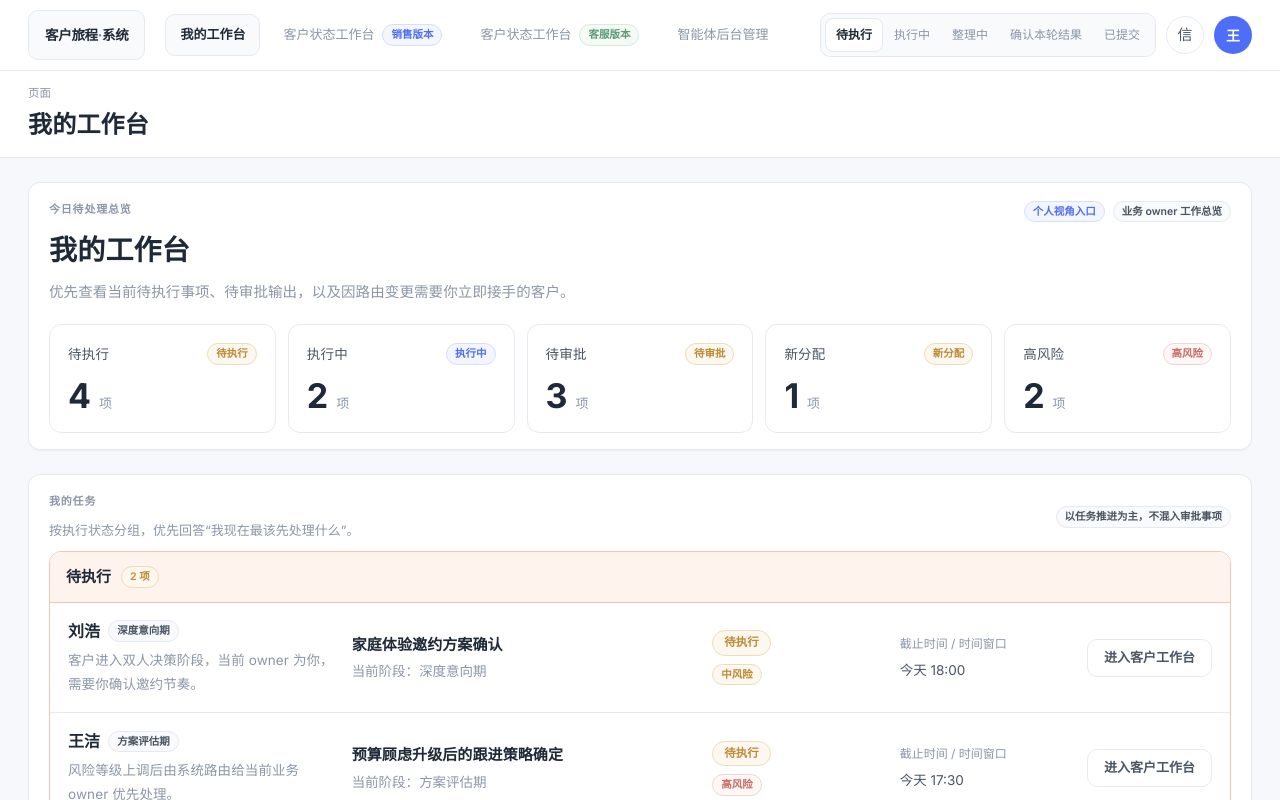
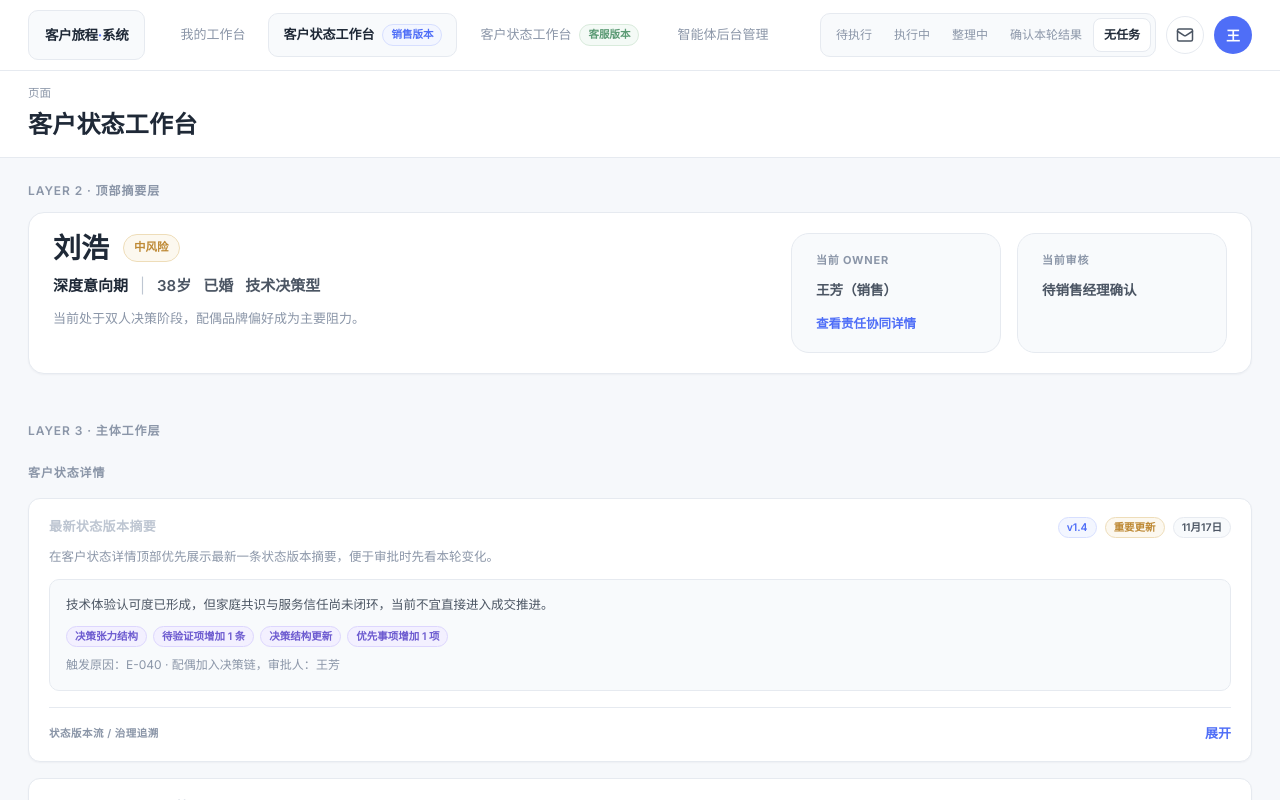
Before and after one commit to Vickysh221/tw-demo-project, a React (Vite) app: page / in a window 1280 px wide. Shown: the top 800 px of the page. Built offline with nearby package versions, Linux system fonts and the light colour scheme.

Commit message:
fix: 将任务状态"已提交"改为"无任务"并更新相关逻辑
更新任务状态选项和相关逻辑，将"已提交"状态改为"无任务"以更准确反映任务完成后的状态
同时调整默认页面和任务状态，优化消息图标显示

```diff
--- a/src/App.tsx
+++ b/src/App.tsx
@@ -10,7 +10,7 @@ import SalesPage from "./pages/SalesPage";
 import WorkspacePage from "./pages/WorkspacePage";
 import type { ApprovalItem } from "./pages/myWorkbenchParts";
 
-const taskStateOptions: TaskPanelState[] = ["待执行", "执行中", "整理中", "确认本轮结果", "已提交"];
+const taskStateOptions: TaskPanelState[] = ["待执行", "执行中", "整理中", "确认本轮结果", "无任务"];
 
 const nav: Array<{ id: PageId; label: string }> = [
   { id: "myWorkbench", label: "我的工作台" },
@@ -20,8 +20,8 @@ const nav: Array<{ id: PageId; label: string }> = [
 ];
 
 export default function App() {
-  const [page, setPage] = useState<PageId>("myWorkbench");
-  const [globalTaskState, setGlobalTaskState] = useState<TaskPanelState>("待执行");
+  const [page, setPage] = useState<PageId>("workspaceSales");
+  const [globalTaskState, setGlobalTaskState] = useState<TaskPanelState>("无任务");
   const [messagePanelOpen, setMessagePanelOpen] = useState(false);
 
   const openApprovalDetail = (item: ApprovalItem) => {
@@ -163,10 +163,15 @@ export default function App() {
               height: 38,
               cursor: "pointer",
               color: C.text1,
-              fontSize: 15,
+              display: "flex",
+              alignItems: "center",
+              justifyContent: "center",
             }}
           >
-            信
+            <svg width="18" height="18" viewBox="0 0 24 24" fill="none" stroke="currentColor" strokeWidth="2" strokeLinecap="round" strokeLinejoin="round">
+              <rect x="2" y="4" width="20" height="16" rx="2" />
+              <path d="m22 7-8.97 5.7a1.94 1.94 0 0 1-2.06 0L2 7" />
+            </svg>
             {messages.length > 0 && (
               <span
                 style={{
@@ -268,7 +273,7 @@ export default function App() {
                       <DecisionTensionCard data={profileUpdatePacket.tension} compact />
                     </div>
                     <div style={{ display: "flex", gap: 8, flexWrap: "wrap" }}>
-                      <PrimaryBtn onClick={() => setGlobalTaskState("已提交")}>确认状态更新</PrimaryBtn>
+                      <PrimaryBtn onClick={() => setGlobalTaskState("无任务")}>确认状态更新</PrimaryBtn>
                       <SecondaryBtn>修改</SecondaryBtn>
                     </div>
                   </div>
--- a/src/app/types.ts
+++ b/src/app/types.ts
@@ -4,7 +4,7 @@ export type PageId = "myWorkbench" | "workspaceSales" | "workspaceCs" | "sales"
 export type WorkspaceRoleVariant = "sales" | "cs";
 export type PillVariant = "green" | "blue" | "amber" | "red" | "neutral";
 export type TagVariant = PillVariant | "purple";
-export type TaskPanelState = "待执行" | "执行中" | "整理中" | "确认本轮结果" | "已提交";
+export type TaskPanelState = "待执行" | "执行中" | "整理中" | "确认本轮结果" | "无任务";
 
 export type StatusPillProps = {
   label: string;
--- a/src/pages/WorkspacePage.tsx
+++ b/src/pages/WorkspacePage.tsx
@@ -75,7 +75,7 @@ export default function WorkspacePage({ roleVariant, taskPanelState, setTaskPane
           submittedHistoryEvent: { id: "E-042", type: "CS_OUTREACH", typeLabel: "客服回访", owner: "李明", date: "今天", summary: "已提交本轮服务回访与家庭体验协同确认结果：确认客户愿意先接收服务说明，并等待销售继续承接家庭体验安排。", status: "已提交" },
         } as const;
   const { currentTask, reviewPacket, processingSteps, liveWorkspace, submittedHistoryEvent } = workspaceTaskContent;
-  const historyEvents = (taskPanelState === "已提交" ? [submittedHistoryEvent, ...customer.events] : customer.events).filter((event) => historyOwnerFilter === "全部" || event.owner === historyOwnerFilter);
+  const historyEvents = (taskPanelState === "无任务" ? [submittedHistoryEvent, ...customer.events] : customer.events).filter((event) => historyOwnerFilter === "全部" || event.owner === historyOwnerFilter);
   const historyOwnerOptions = ["全部", "王芳", "赵晨", "李明"] as const;
   const latestStateVersion = customer.stateVersions[0];
   const latestVersionNewItems =
@@ -118,8 +118,8 @@ export default function WorkspacePage({ roleVariant, taskPanelState, setTaskPane
   const purple = { color: "#6D5BD0", bg: "#F3F0FF", border: "#DDD6FE" } as const;
   const renderApprovalActions = () => (
     <>
-      <PrimaryBtn onClick={() => setTaskPanelState("已提交")}>审批并提交</PrimaryBtn>
-      <SecondaryBtn onClick={() => setTaskPanelState("已提交")}>修改后提交</SecondaryBtn>
+      <PrimaryBtn onClick={() => setTaskPanelState("无任务")}>审批并提交</PrimaryBtn>
+      <SecondaryBtn onClick={() => setTaskPanelState("无任务")}>修改后提交</SecondaryBtn>
       <DangerBtn onClick={() => setTaskPanelState("执行中")}>驳回并返回执行中</DangerBtn>
     </>
   );
@@ -423,7 +423,7 @@ export default function WorkspacePage({ roleVariant, taskPanelState, setTaskPane
           {renderTopAssignmentCard()}
         </div>
         <div className="top-dual" style={{ display: "grid", gridTemplateColumns: "1fr", gap: 24, marginBottom: 24 }}>
-          {taskPanelState !== "已提交" && <Card style={{ background: C.surface, borderColor: C.border }}><CardPad><div style={{ display: "flex", justifyContent: "space-between", alignItems: "flex-start", gap: 16, flexWrap: "wrap", marginBottom: 12 }}><div><div style={{ display: "flex", alignItems: "center", gap: 8, marginBottom: 8, flexWrap: "wrap" }}><div style={{ fontSize: 11, fontWeight: 600, color: C.amber, letterSpacing: 0.8, textTransform: "uppercase" }}>负责人专属当前任务</div><Tag label="仅负责人可见" variant="amber" small /><Tag label={`时间窗口：${currentTask.timeWindow}`} variant="neutral" small /></div><div style={{ fontSize: 12.5, color: C.text2 }}>人机协作任务面板</div></div><Tag label={`当前状态：${taskPanelState}`} variant={taskPanelState === "确认本轮结果" ? "amber" : taskPanelState === "执行中" || taskPanelState === "整理中" ? "blue" : "neutral"} /></div>{renderTaskStateBody()}<div style={{ display: "flex", gap: 8, flexWrap: "wrap", marginTop: 12 }}>{renderTaskStateActions()}</div></CardPad></Card>}
+          {taskPanelState !== "无任务" && <Card style={{ background: C.surface, borderColor: "#E8B4B4", borderWidth: 4 }}><CardPad><div style={{ display: "flex", justifyContent: "space-between", alignItems: "flex-start", gap: 16, flexWrap: "wrap", marginBottom: 12 }}><div><div style={{ display: "flex", alignItems: "center", gap: 8, marginBottom: 8, flexWrap: "wrap" }}><div style={{ fontSize: 11, fontWeight: 600, color: C.amber, letterSpacing: 0.8, textTransform: "uppercase" }}>负责人专属当前任务</div><Tag label="仅负责人可见" variant="amber" small /><Tag label={`时间窗口：${currentTask.timeWindow}`} variant="neutral" small /></div><div style={{ fontSize: 12.5, color: C.text2 }}>人机协作任务面板</div></div><Tag label={`当前状态：${taskPanelState}`} variant={taskPanelState === "确认本轮结果" ? "amber" : taskPanelState === "执行中" || taskPanelState === "整理中" ? "blue" : "neutral"} /></div>{renderTaskStateBody()}<div style={{ display: "flex", gap: 8, flexWrap: "wrap", marginTop: 12 }}>{renderTaskStateActions()}</div></CardPad></Card>}
         </div>
         <div style={{ fontSize: 12, fontWeight: 600, color: C.text2, letterSpacing: 0.9, textTransform: "uppercase", marginBottom: 12 }}>Layer 3 · 主体工作层</div>
       </div>
```
